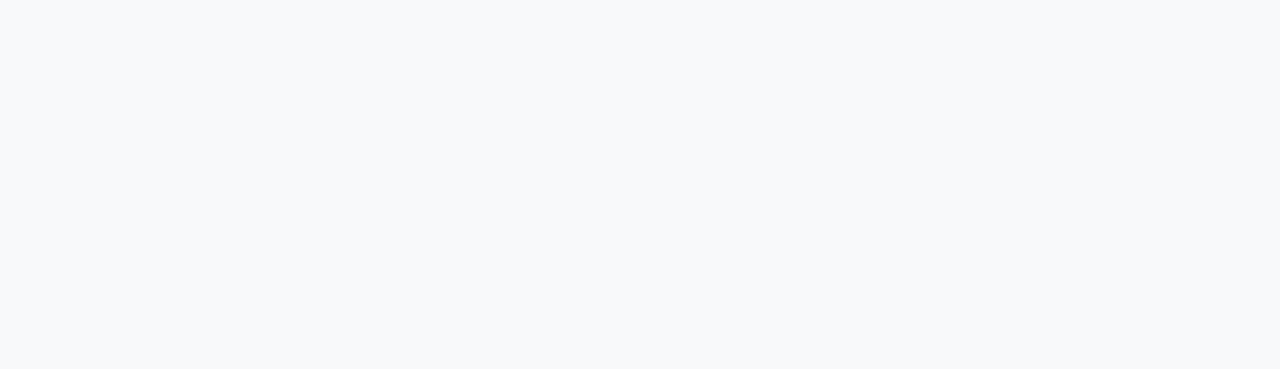
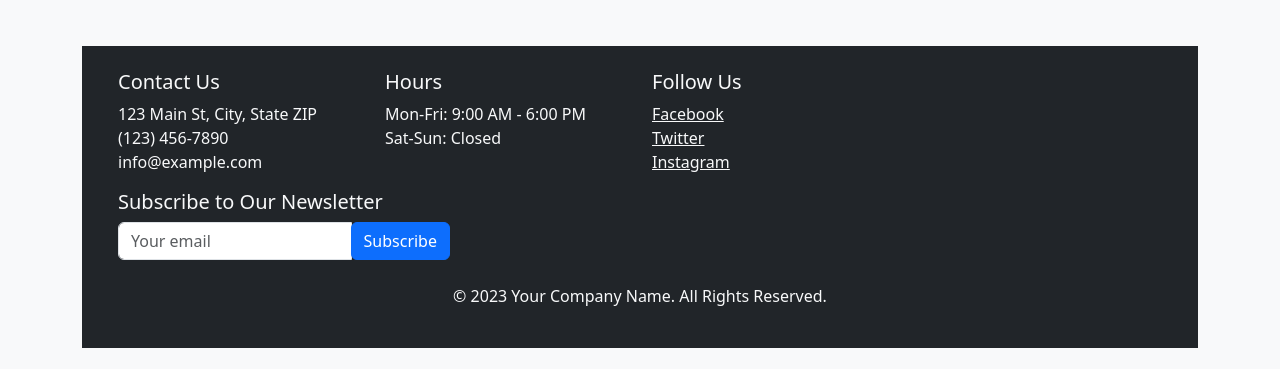
Before and after one commit to yuhwaa/lumiere, a React (Vite) app: page / in a window 1280 px wide. Shown: the part 1083-1452 px from the top of the page. Before the commit the page ends 1105 px from the top, so only its background shows below. Built offline with nearby package versions, Linux system fonts and the light colour scheme.

Commit message:
added footer

```diff
--- a/index.html
+++ b/index.html
@@ -3,9 +3,10 @@
   <head>
     <meta charset="UTF-8" />
     <link rel="icon" type="image/svg+xml" href="/vite.svg" />
+    <link rel="stylesheet" type="text/css" href="../public/styles.css">
+    <link rel="stylesheet" href="path/to/font-awesome/css/font-awesome.min.css">
     <meta name="viewport" content="width=device-width, initial-scale=1.0" />
     <title>Lumière Pâtisserie</title>
-    <link rel="stylesheet" type="text/css" href="../public/styles.css">
   </head>
   <body class="bg-light">
     <div id="root"></div>
--- /dev/null
+++ b/src/components/Footer.tsx
@@ -0,0 +1,48 @@
+import React from 'react';
+
+export function Footer() {
+  return (
+    <footer className="bg-dark text-light p-4">
+      <div className="container">
+        <div className="row">
+          <div className="col-md-3">
+            <h5>Contact Us</h5>
+            <p>
+              <i className="fas fa-map-marker-alt"></i> 123 Main St, City, State ZIP<br />
+              <i className="fas fa-phone"></i> (123) 456-7890<br />
+              <i className="fas fa-envelope"></i> info@example.com
+            </p>
+          </div>
+          <div className="col-md-3">
+            <h5>Hours</h5>
+            <p>Mon-Fri: 9:00 AM - 6:00 PM<br />Sat-Sun: Closed</p>
+          </div>
+          <div className="col-md-3">
+            <h5>Follow Us</h5>
+            <ul className="list-unstyled">
+              <li><a href="#" className="text-light"><i className="fab fa-facebook"></i> Facebook</a></li>
+              <li><a href="#" className="text-light"><i className="fab fa-twitter"></i> Twitter</a></li>
+              <li><a href="#" className="text-light"><i className="fab fa-instagram"></i> Instagram</a></li>
+            </ul>
+          </div>
+          <div className="col-md-4">
+            <h5>Subscribe to Our Newsletter</h5>
+            <form>
+              <div className="input-group">
+                <input type="email" className="form-control" placeholder="Your email" />
+                <div className="input-group-append">
+                  <button className="btn btn-primary" type="submit">Subscribe</button>
+                </div>
+              </div>
+            </form>
+          </div>
+        </div>
+        <div className="row mt-4">
+          <div className="col-12">
+            <p className="text-center">&copy; 2023 Your Company Name. All Rights Reserved.</p>
+          </div>
+        </div>
+      </div>
+    </footer>
+  );
+}
--- a/src/components/MenuComponent.tsx
+++ b/src/components/MenuComponent.tsx
@@ -11,7 +11,7 @@ export function MenuComponent({menuData} : MenuComponentProps) {
   return (
      <>
 
-      <table className="table table-hover w-75 mx-auto pl-16">
+      <table className="table table-hover w-75 mx-auto mb-5 pl-16">
         <thead>
           {/* <tr>
             <th scope="col">Item</th>
--- a/src/pages/Home.tsx
+++ b/src/pages/Home.tsx
@@ -1,6 +1,7 @@
 import data from "../data/homeslides.json";
 import { CarouselComponent } from "../components/CarouselComponent";
 import { TabsComponent } from "../components/TabsComponent";
+import { Footer } from "../components/Footer";
 
 export function Home(){
     return (
@@ -11,8 +12,10 @@ export function Home(){
     {/* Menu */}
       <TabsComponent />
     {/* Reservation */}
-    {/* Membership */}
+
+    {/* Membership Promo*/}
     {/* Footer: location/phone/email + Social + hours + newsletter + all rights reserved*/}
+      <Footer />
     </>
     )
 }
```
